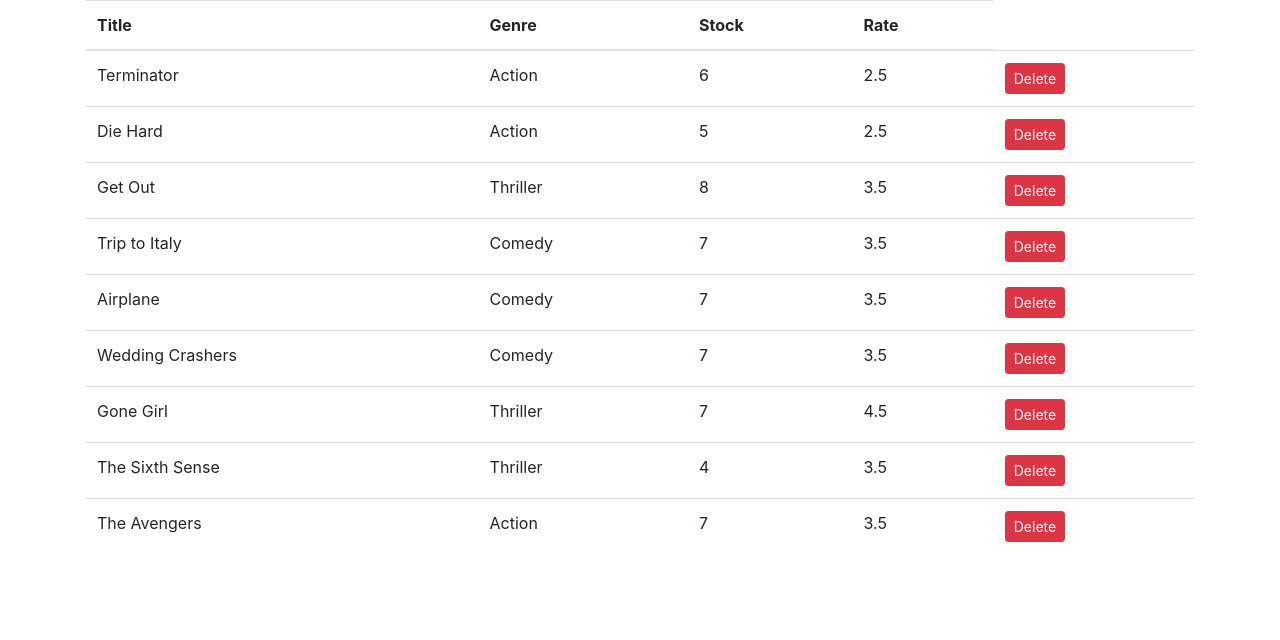
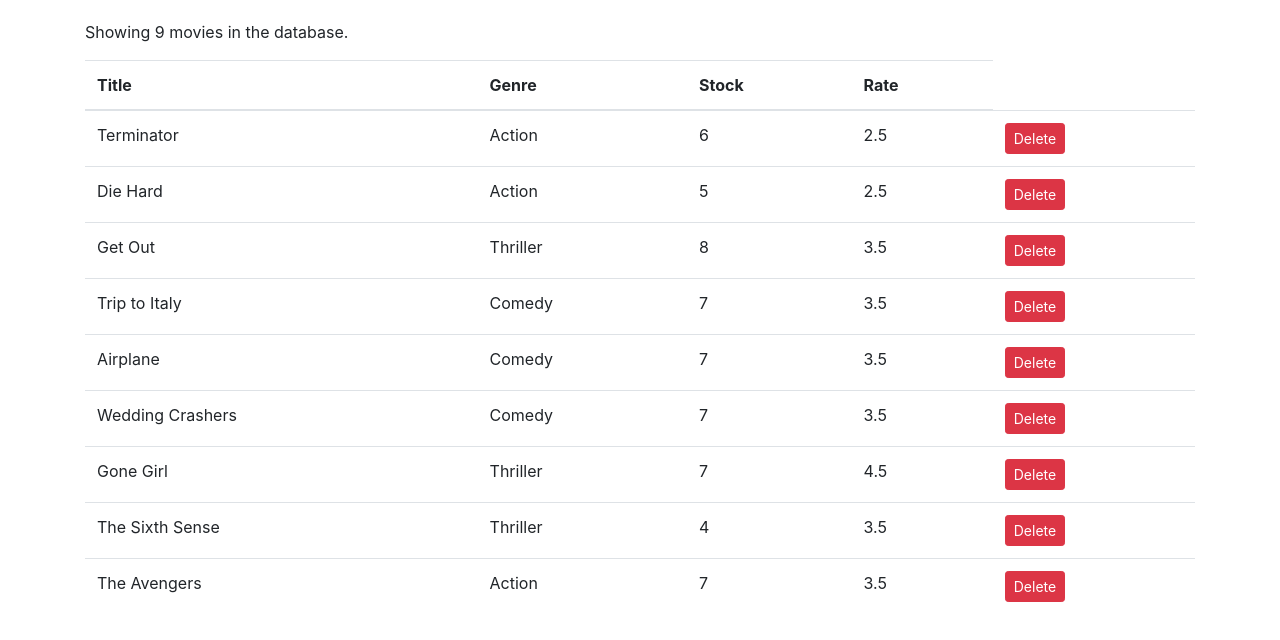
Before and after one commit to benNjogu/ReactJS, a React (Create React App) app in the folder vidly/: page / in a window 1280 px wide. Shown: the top 640 px of the page. Built offline with nearby package versions, Linux system fonts and the light colour scheme.

Commit message:
conditional rendering

```diff
--- a/vidly/src/components/movies.jsx
+++ b/vidly/src/components/movies.jsx
@@ -12,7 +12,13 @@ class Movies extends Component {
   };
 
   render() {
+    const { length: count } = this.state.movies;
+
+    if (count === 0) return <p>There are no movies in the database.</p>;
+
     return (
+      <div>
+        <p>Showing {count} movies in the database.</p>
         <table className="table">
           <thead>
             <tr>
@@ -41,6 +47,7 @@ class Movies extends Component {
             ))}
           </tbody>
         </table>
+      </div>
     );
   }
 }
--- a/vidly/src/index.css
+++ b/vidly/src/index.css
@@ -1,13 +1,14 @@
 body {
   margin: 0;
-  font-family: -apple-system, BlinkMacSystemFont, 'Segoe UI', 'Roboto', 'Oxygen',
-    'Ubuntu', 'Cantarell', 'Fira Sans', 'Droid Sans', 'Helvetica Neue',
+  padding: 20px 0 0 0;
+  font-family: -apple-system, BlinkMacSystemFont, "Segoe UI", "Roboto", "Oxygen",
+    "Ubuntu", "Cantarell", "Fira Sans", "Droid Sans", "Helvetica Neue",
     sans-serif;
   -webkit-font-smoothing: antialiased;
   -moz-osx-font-smoothing: grayscale;
 }
 
 code {
-  font-family: source-code-pro, Menlo, Monaco, Consolas, 'Courier New',
+  font-family: source-code-pro, Menlo, Monaco, Consolas, "Courier New",
     monospace;
 }
```
Lines whose indentation alone changed are shown as unchanged.
